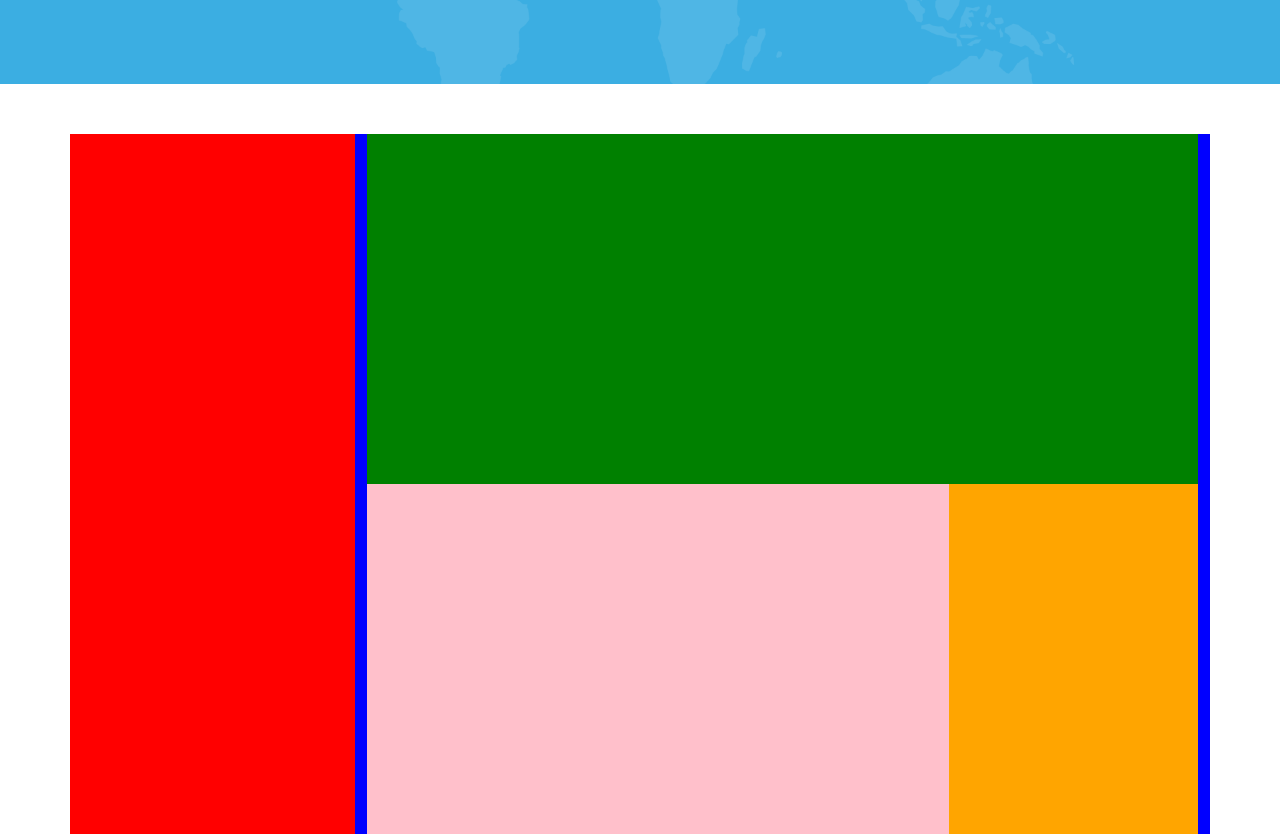
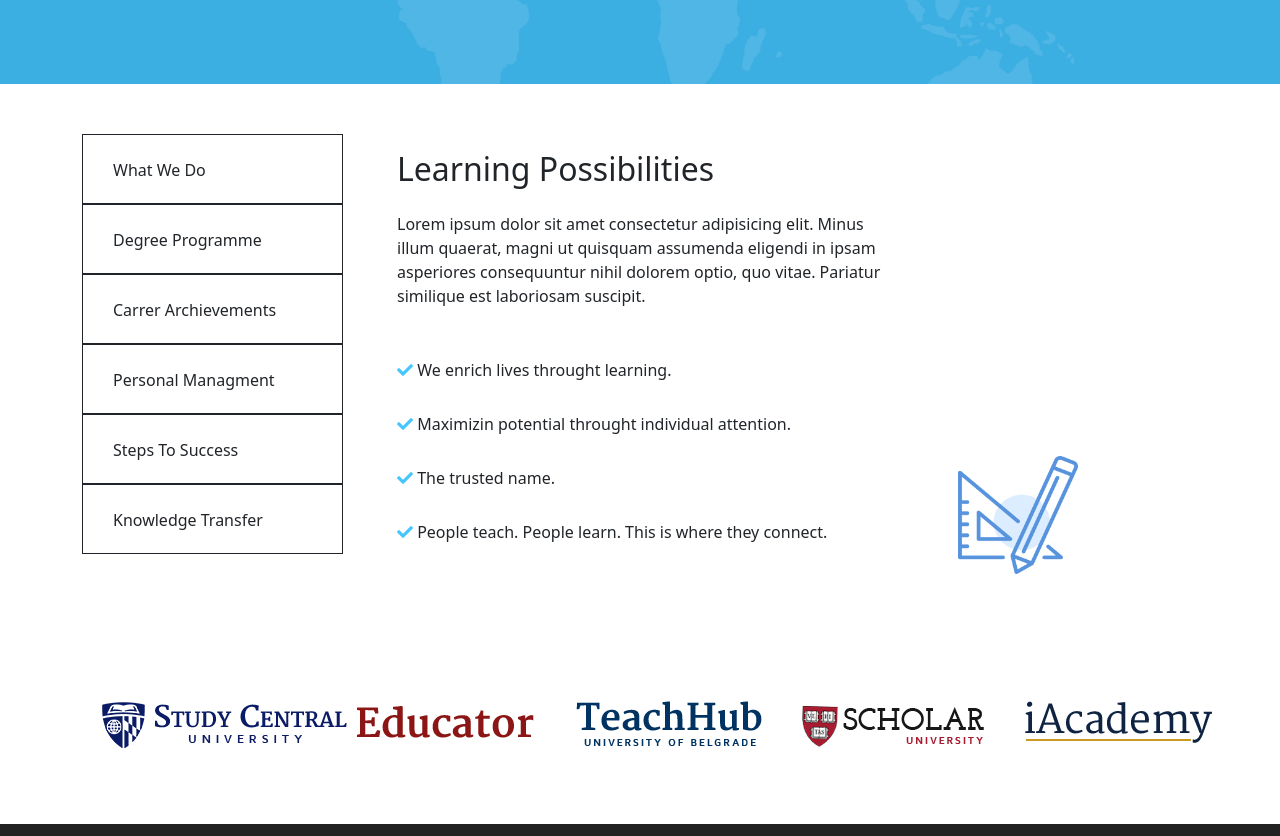
Before and after one commit to MarioFantasia/proj-html-vuejs, a Vue app: page / in a window 1280 px wide. Shown: the part 2780-3616 px from the top of the page. Built offline with nearby package versions, Linux system fonts and the light colour scheme.

Commit message:
contenuto section learning

```diff
--- a/src/components/Main.vue
+++ b/src/components/Main.vue
@@ -12,7 +12,6 @@
             <SectionPricing></SectionPricing>
             <SectionBottom></SectionBottom>
         </div>
-
     </main>
 </template>
 
--- a/src/components/MainComponents/SectionLearning.vue
+++ b/src/components/MainComponents/SectionLearning.vue
@@ -1,12 +1,21 @@
 <template>
     <section>
         <div class="row">
-            <div class="col-3"></div>
+            <div class="col-3">
+                <div class="program"  v-for="(elm, index) in programs" :key="index">{{elm}}</div>
+            </div>
             <div class="col-9">
-                <div class="text"></div>
+                <div class="text">
+                    <h2>Learning Possibilities</h2>
+                    <p>Lorem ipsum dolor sit amet consectetur adipisicing elit. Minus illum quaerat, magni ut quisquam assumenda eligendi in ipsam asperiores consequuntur nihil dolorem optio, quo vitae. Pariatur similique est laboriosam suscipit.</p>
+                </div>
                 <div class="info flex">
-                    <div class="todo"></div>
-                    <div class="image"></div>
+                    <div class="todo">
+                        <div v-for="(elm, index) in actions" :key="index"><i class="fas fa-check"></i> {{elm}}</div>
+                    </div>
+                    <div class="image cflex">
+                        <img src="../../assets/img/main/h12-tabs-icon-1.png" alt="img">
+                    </div>
                 </div>
             </div>
         </div>
@@ -40,33 +49,59 @@ export default {
 
 <style lang="scss" scoped>
     section {
-        height: 100vh;
         padding: 50px 0;
+
         .row {
             height: 100%;
             .col-3 {
                 height: 100%;
-                background-color: red;
+                .program {
+                    height: 70px;
+                    line-height: 70px;
+                    padding-left: 30px;
+                    border: 1px solid;
+                }
             }
+
             .col-9 {
                 height: 100%;
-                background-color: blue;
                 .text {
                     height: 50%;
-                    background-color: green;
+                    padding: 0 300px 0 30px;
+                    h2 {
+                        height:70px;
+                        line-height:70px;
+                    }
+
+                    p {
+                        margin-bottom: 50px;
+                    }
+
                 }
+
                 .info {
                     height: 50%;
-                    background-color: grey;
+                    padding-left: 30px;
                     .todo {
                         width: 70%;
                         height: 100%;
-                        background-color: pink;
+                        div {
+                            margin-bottom: 30px;
+                            i {
+                                color: #45c6ff;
+                            }
+                        }
                     }
+
                     .image {
                         width: 30%;
                         height: 100%;
-                        background-color: orange;
+                        margin-top: auto;
+                        img {
+                            width: 50%;
+                            height: 50%;
+                            margin-right: auto;
+                        }
                     }
                 }
             }
```
